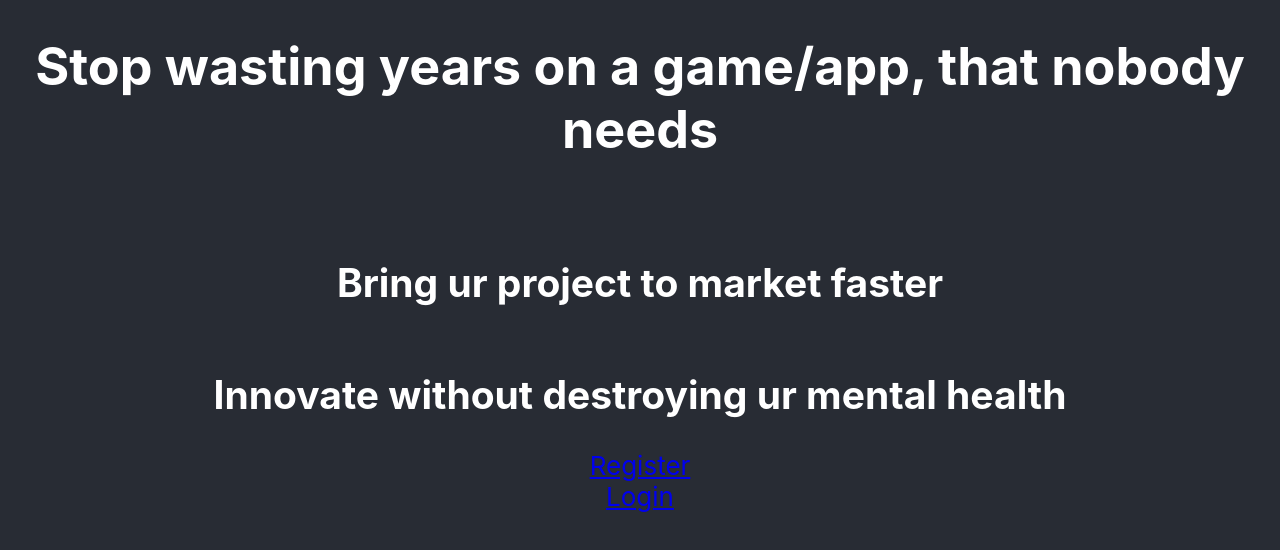
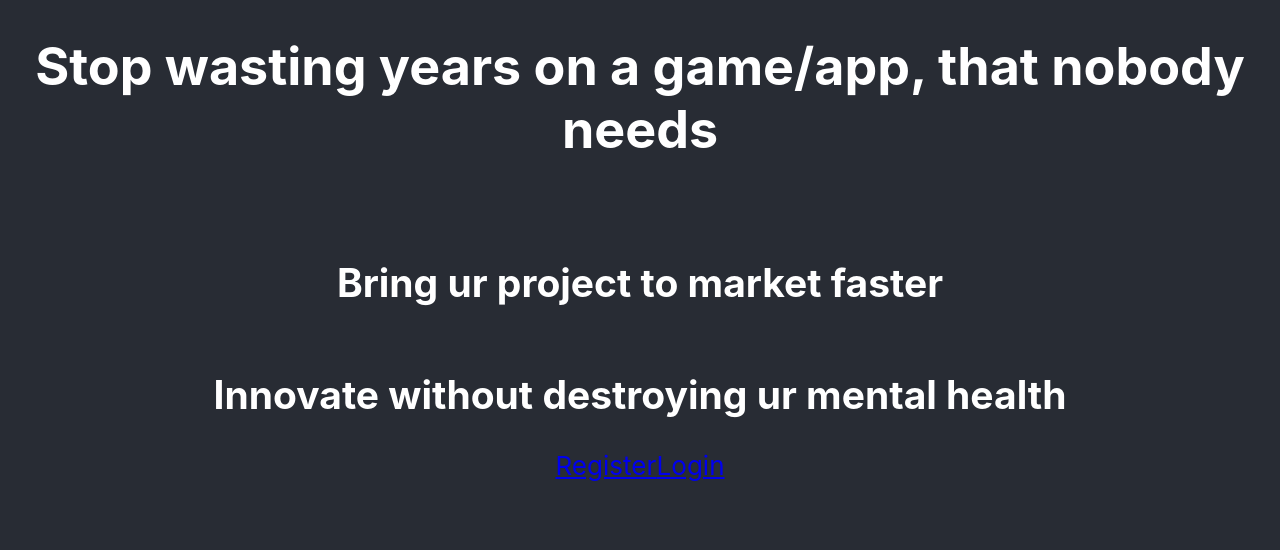
Before and after one commit to IGGAMEMAKER/IndieMarketingTool, a React (Create React App) app in the folder app/my-app/: page / in a window 1280 px wide. Shown: the top 550 px of the page. Built offline with nearby package versions, Linux system fonts and the light colour scheme; no server answers; what flux would draw is missing.

Commit message:
Site update:

```diff
--- a/app/my-app/src/App.js
+++ b/app/my-app/src/App.js
@@ -199,7 +199,8 @@ class MainPage extends Component {
 
   render() {
     var {authenticated} = this.state
-    var isNewUser = true // non auth + no cookies
+    var hasCookies = document.cookie.length
+    var isNewUser = !authenticated && !hasCookies
 
 
     return <div className="App">
@@ -211,11 +212,17 @@ class MainPage extends Component {
         {/*<Link to={"/examples"}>Examples</Link>*/}
         {/*<Link to={"/pricing"}>Pricing</Link>*/}
 
-        <Link to={"/register"}>Register</Link>
-        <Link to={"/login"}>Login</Link>
-        {document.cookie}
 
-        {authenticated ? <Link to={"/profile"}>Profile</Link> : ''}
+        {/*{document.cookie}*/}
+
+        {authenticated ?
+          <Link to={"/profile"}>Profile</Link>
+          :
+          <div>
+            <Link to={"/register"}>Register</Link>
+            <Link to={"/login"}>Login</Link>
+          </div>
+        }
       </header>
     </div>
   }
```
